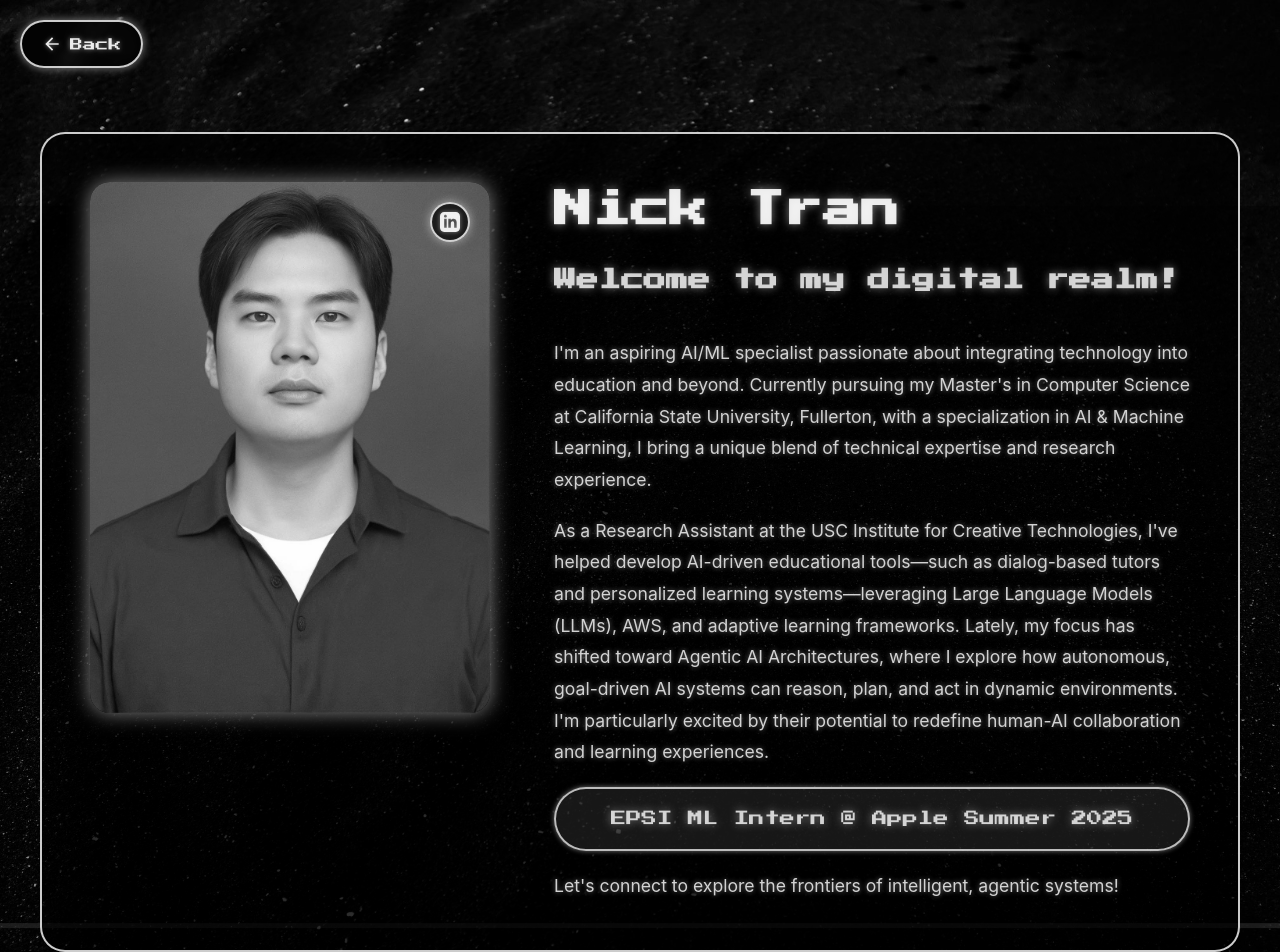
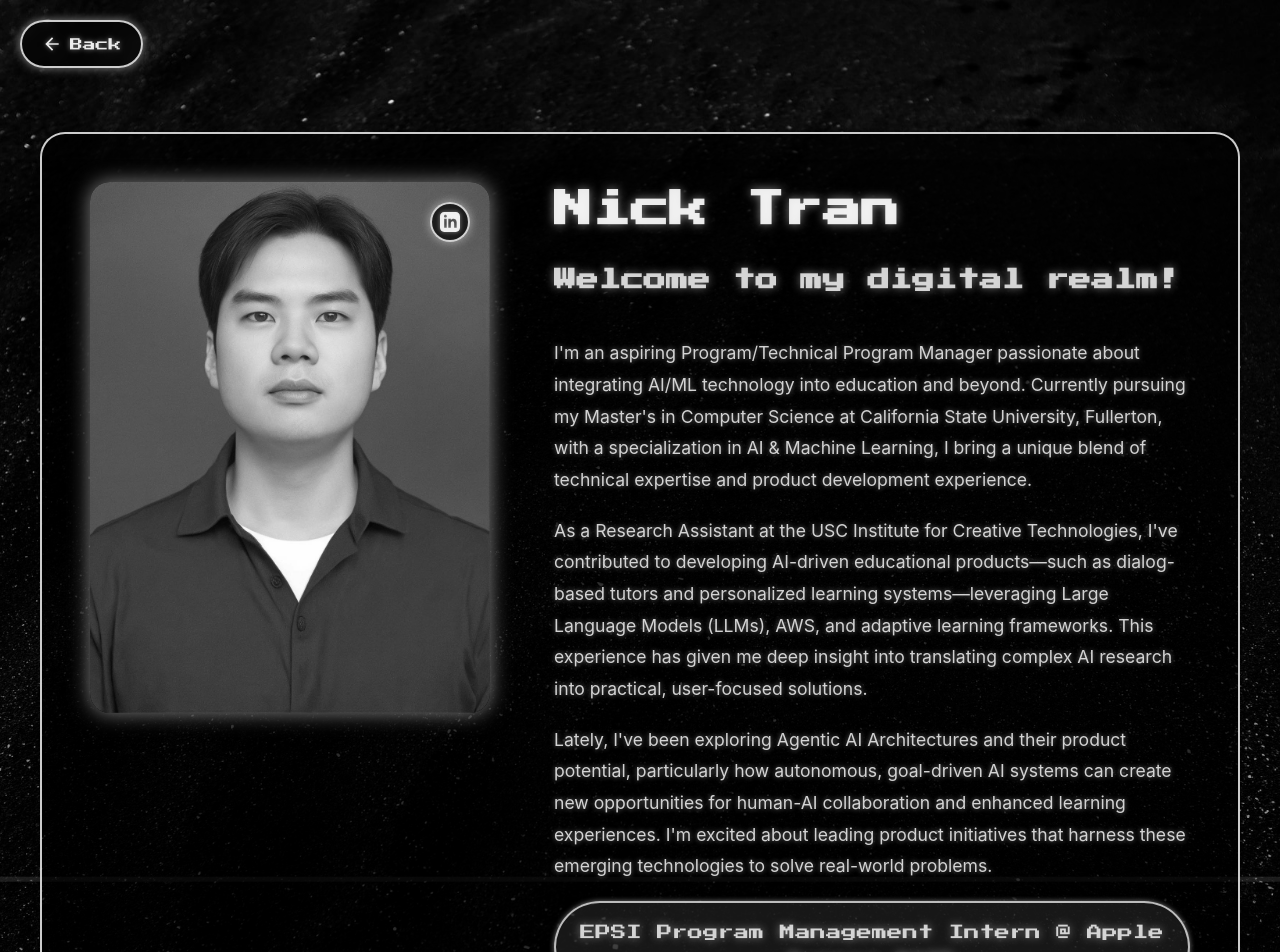
Before and after one commit to nicktran1308/niitora_landingpage, a React (Create React App) app: page /about in a window 1280 px wide. Shown: the top 952 px of the page. Built offline with nearby package versions, Linux system fonts and the light colour scheme.

Commit message:
About page Update

```diff
--- a/src/components/pages/About.js
+++ b/src/components/pages/About.js
@@ -57,20 +57,25 @@
             <h2 className="subheader">Welcome to my digital realm!</h2>
             <div className="introduction">
               <p>
-                I'm an aspiring AI/ML specialist passionate about integrating technology into education and beyond.
-                Currently pursuing my Master's in Computer Science at California State University, Fullerton, with
-                a specialization in AI & Machine Learning, I bring a unique blend of technical expertise and research experience.
+                I'm an aspiring Program/Technical Program Manager passionate about integrating AI/ML technology
+                into education and beyond. Currently pursuing my Master's in Computer Science at California State
+                University, Fullerton, with a specialization in AI & Machine Learning, I bring a unique blend of
+                technical expertise and product development experience.
               </p>
               <p>
-                As a Research Assistant at the USC Institute for Creative Technologies, I've helped develop AI-driven
-                educational tools—such as dialog-based tutors and personalized learning systems—leveraging Large Language
-                Models (LLMs), AWS, and adaptive learning frameworks. Lately, my focus has shifted toward Agentic AI
-                Architectures, where I explore how autonomous, goal-driven AI systems can reason, plan, and act in
-                dynamic environments. I'm particularly excited by their potential to redefine human-AI collaboration
-                and learning experiences.
+                As a Research Assistant at the USC Institute for Creative Technologies, I've contributed to developing
+                AI-driven educational products—such as dialog-based tutors and personalized learning systems—leveraging
+                Large Language Models (LLMs), AWS, and adaptive learning frameworks. This experience has given me deep
+                insight into translating complex AI research into practical, user-focused solutions.
+              </p>
+              <p>
+                Lately, I've been exploring Agentic AI Architectures and their product potential, particularly how
+                autonomous, goal-driven AI systems can create new opportunities for human-AI collaboration and enhanced
+                learning experiences. I'm excited about leading product initiatives that harness these emerging
+                technologies to solve real-world problems.
               </p>
               <p className="highlight">
-                EPSI ML Intern @ Apple  Summer 2025
+                EPSI Program Management Intern @ Apple  Summer 2025
               </p>
               <p>
                 Let's connect to explore the frontiers of intelligent, agentic systems!
```
